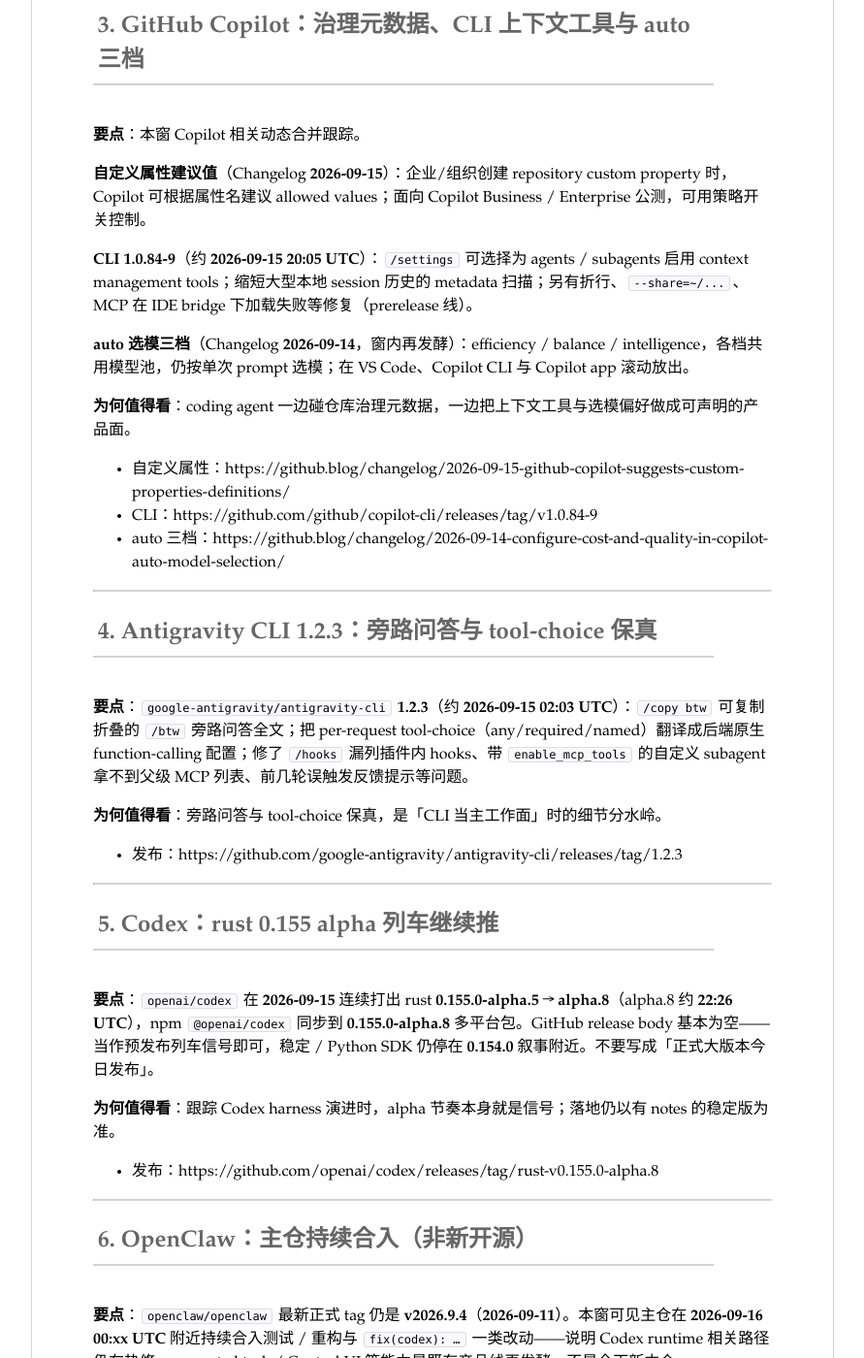
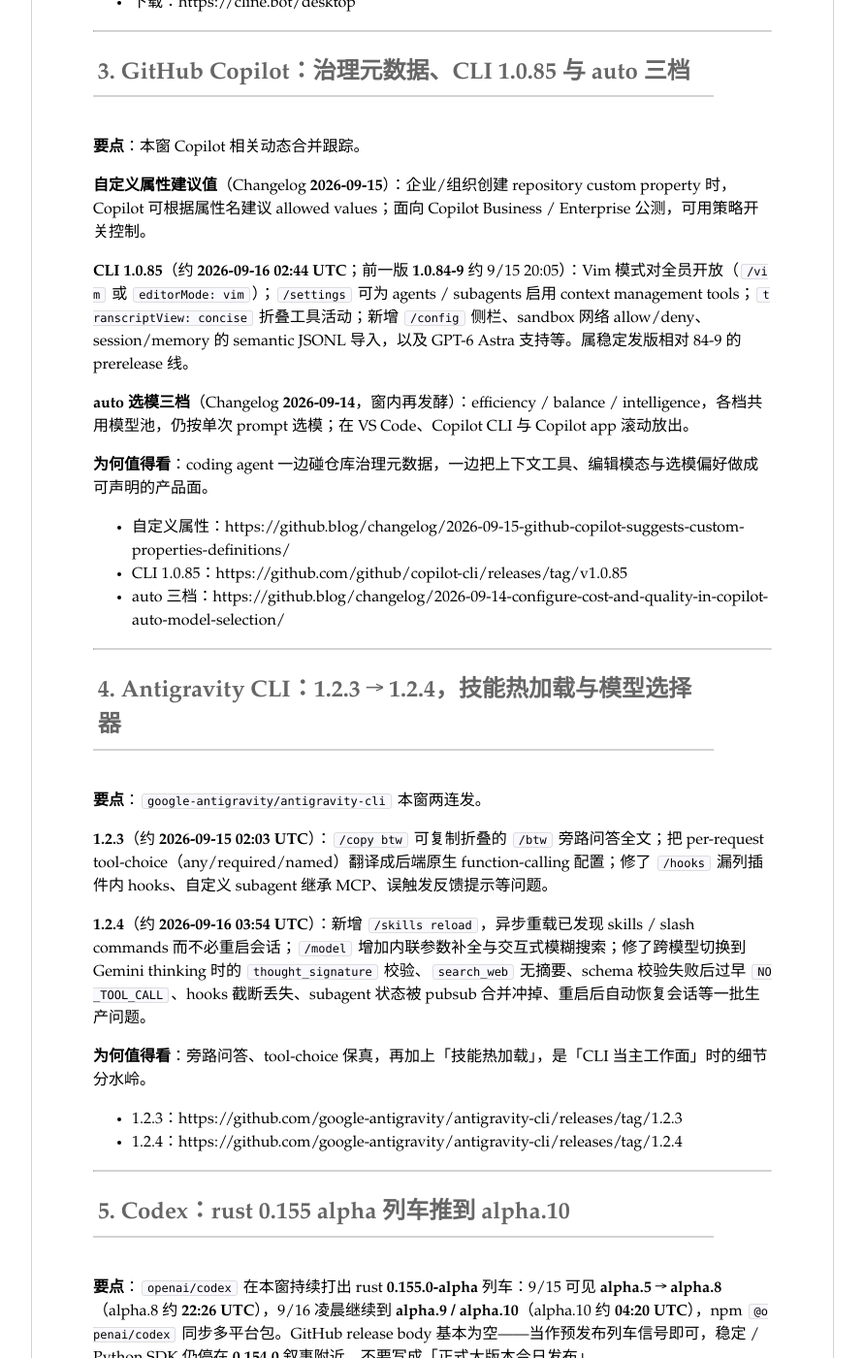
Before and after one commit to assertion/assertion.github.io, a Jekyll site: the page built from _posts/2026-09-16-ai-twitter-hots.md, in a window 1280 px wide and 1400 px high, scrolled down 1615 px. Shown: the whole window at 97% size, without its empty margins (194-1085 px from the left). Built offline with Jekyll 4.4.1, drawn with Linux system fonts in a browser that asks for light colours; Markdown is read by kramdown in place of the engine named in the settings; some of the changed text lies outside the part shown.

Commit message:
Supplement 2026-09-16 AI Twitter hots to ~10 products
Keep the six regrouped products; add Gemini CLI, Devin Desktop,
Factory Droid, and Graphify from the past-24h release window.
Lightly refresh Copilot / Antigravity / Codex with newer tags.

```diff
--- a/_posts/2026-09-16-ai-twitter-hots.md
+++ b/_posts/2026-09-16-ai-twitter-hots.md
@@ -2,8 +2,8 @@
 layout: post
 title: AI Twitter 热点 · 2026-09-16
 categories: AI
-description: 过去一天 AI coding / 模型 / 产品的高信号动态摘要（按产品合并）
-keywords: AI, Twitter, Claude Code, Cline, Copilot, Codex, Antigravity, OpenClaw
+description: 过去一天 AI coding / 模型 / 产品的高信号动态摘要（按产品合并，约 10 条）
+keywords: AI, Twitter, Claude Code, Cline, Copilot, Codex, Antigravity, OpenClaw, Gemini CLI, Devin, Factory, Graphify
 ---
 
 # AI Twitter/X 热点 Digest · 2026-09-16（周三）
@@ -13,9 +13,10 @@
 
 1. **Claude Code**：2.1.273 网关观测头、Remote Control fork，以及一长串生产修复。
 2. **Cline**：Desktop 0.0.28 + CLI 3.0.62 / SDK，桌面体验与 Plugins Hub、流式 / checkpoint 提速同线推进（Desktop 产品叙事自 9/14）。
-3. **GitHub Copilot**：自定义属性建议值、CLI 上下文管理工具开关、auto 选模三档（9/14 再发酵）一并跟踪。
-4. **Antigravity CLI 1.2.3**：`/copy btw`、tool-choice 保真与 hooks / MCP 修复。
-5. **Codex** rust 0.155 alpha 列车继续推；**OpenClaw** 主仓持续合入（非新开源）。
+3. **GitHub Copilot**：自定义属性建议值、CLI 1.0.85（Vim / 配置面）与 auto 选模三档一并跟踪。
+4. **Antigravity CLI**：1.2.3 → **1.2.4**（`/skills reload`、模型选择器模糊搜索）。
+5. **Codex** rust 0.155 alpha 列车推到 **alpha.10**；**OpenClaw** 主仓持续合入（非新开源）。
+6. 补充：**Gemini CLI 0.60.0**、**Devin Desktop 3.10.27**、**Factory Droid 0.219/0.220**、**Graphify 0.9.62**。
 
 ---
 
@@ -47,41 +48,46 @@
 
 ---
 
-## 3. GitHub Copilot：治理元数据、CLI 上下文工具与 auto 三档
+## 3. GitHub Copilot：治理元数据、CLI 1.0.85 与 auto 三档
 
 **要点**：本窗 Copilot 相关动态合并跟踪。
 
 **自定义属性建议值**（Changelog **2026-09-15**）：企业/组织创建 repository custom property 时，Copilot 可根据属性名建议 allowed values；面向 Copilot Business / Enterprise 公测，可用策略开关控制。
 
-**CLI 1.0.84-9**（约 **2026-09-15 20:05 UTC**）：`/settings` 可选择为 agents / subagents 启用 context management tools；缩短大型本地 session 历史的 metadata 扫描；另有折行、`--share=~/...`、MCP 在 IDE bridge 下加载失败等修复（prerelease 线）。
+**CLI 1.0.85**（约 **2026-09-16 02:44 UTC**；前一版 **1.0.84-9** 约 9/15 20:05）：Vim 模式对全员开放（`/vim` 或 `editorMode: vim`）；`/settings` 可为 agents / subagents 启用 context management tools；`transcriptView: concise` 折叠工具活动；新增 `/config` 侧栏、sandbox 网络 allow/deny、session/memory 的 semantic JSONL 导入，以及 GPT-6 Astra 支持等。属稳定发版相对 84-9 的 prerelease 线。
 
 **auto 选模三档**（Changelog **2026-09-14**，窗内再发酵）：efficiency / balance / intelligence，各档共用模型池，仍按单次 prompt 选模；在 VS Code、Copilot CLI 与 Copilot app 滚动放出。
 
-**为何值得看**：coding agent 一边碰仓库治理元数据，一边把上下文工具与选模偏好做成可声明的产品面。
+**为何值得看**：coding agent 一边碰仓库治理元数据，一边把上下文工具、编辑模态与选模偏好做成可声明的产品面。
 
 - 自定义属性：https://github.blog/changelog/2026-09-15-github-copilot-suggests-custom-properties-definitions/
-- CLI：https://github.com/github/copilot-cli/releases/tag/v1.0.84-9
+- CLI 1.0.85：https://github.com/github/copilot-cli/releases/tag/v1.0.85
 - auto 三档：https://github.blog/changelog/2026-09-14-configure-cost-and-quality-in-copilot-auto-model-selection/
 
 ---
 
-## 4. Antigravity CLI 1.2.3：旁路问答与 tool-choice 保真
+## 4. Antigravity CLI：1.2.3 → 1.2.4，技能热加载与模型选择器
 
-**要点**：`google-antigravity/antigravity-cli` **1.2.3**（约 **2026-09-15 02:03 UTC**）：`/copy btw` 可复制折叠的 `/btw` 旁路问答全文；把 per-request tool-choice（any/required/named）翻译成后端原生 function-calling 配置；修了 `/hooks` 漏列插件内 hooks、带 `enable_mcp_tools` 的自定义 subagent 拿不到父级 MCP 列表、前几轮误触发反馈提示等问题。
+**要点**：`google-antigravity/antigravity-cli` 本窗两连发。
 
-**为何值得看**：旁路问答与 tool-choice 保真，是「CLI 当主工作面」时的细节分水岭。
+**1.2.3**（约 **2026-09-15 02:03 UTC**）：`/copy btw` 可复制折叠的 `/btw` 旁路问答全文；把 per-request tool-choice（any/required/named）翻译成后端原生 function-calling 配置；修了 `/hooks` 漏列插件内 hooks、自定义 subagent 继承 MCP、误触发反馈提示等问题。
 
-- 发布：https://github.com/google-antigravity/antigravity-cli/releases/tag/1.2.3
+**1.2.4**（约 **2026-09-16 03:54 UTC**）：新增 `/skills reload`，异步重载已发现 skills / slash commands 而不必重启会话；`/model` 增加内联参数补全与交互式模糊搜索；修了跨模型切换到 Gemini thinking 时的 `thought_signature` 校验、`search_web` 无摘要、schema 校验失败后过早 `NO_TOOL_CALL`、hooks 截断丢失、subagent 状态被 pubsub 合并冲掉、重启后自动恢复会话等一批生产问题。
+
+**为何值得看**：旁路问答、tool-choice 保真，再加上「技能热加载」，是「CLI 当主工作面」时的细节分水岭。
+
+- 1.2.3：https://github.com/google-antigravity/antigravity-cli/releases/tag/1.2.3
+- 1.2.4：https://github.com/google-antigravity/antigravity-cli/releases/tag/1.2.4
 
 ---
 
-## 5. Codex：rust 0.155 alpha 列车继续推
+## 5. Codex：rust 0.155 alpha 列车推到 alpha.10
 
-**要点**：`openai/codex` 在 **2026-09-15** 连续打出 rust **0.155.0-alpha.5 → alpha.8**（alpha.8 约 **22:26 UTC**），npm `@openai/codex` 同步到 **0.155.0-alpha.8** 多平台包。GitHub release body 基本为空——当作预发布列车信号即可，稳定 / Python SDK 仍停在 **0.154.0** 叙事附近。不要写成「正式大版本今日发布」。
+**要点**：`openai/codex` 在本窗持续打出 rust **0.155.0-alpha** 列车：9/15 可见 **alpha.5 → alpha.8**（alpha.8 约 **22:26 UTC**），9/16 凌晨继续到 **alpha.9 / alpha.10**（alpha.10 约 **04:20 UTC**），npm `@openai/codex` 同步多平台包。GitHub release body 基本为空——当作预发布列车信号即可，稳定 / Python SDK 仍停在 **0.154.0** 叙事附近。不要写成「正式大版本今日发布」。
 
 **为何值得看**：跟踪 Codex harness 演进时，alpha 节奏本身就是信号；落地仍以有 notes 的稳定版为准。
 
-- 发布：https://github.com/openai/codex/releases/tag/rust-v0.155.0-alpha.8
+- 最新：https://github.com/openai/codex/releases/tag/rust-v0.155.0-alpha.10
 
 ---
 
@@ -92,3 +98,47 @@
 **为何值得看**：多 session 委派正在变成各家 harness 的默认动作，这条仓还在热着。
 
 - 仓库：https://github.com/openclaw/openclaw
+
+---
+
+## 7. Gemini CLI 0.60.0：扩展与沙箱边界继续加硬
+
+**要点**：`@google/gemini-cli` 正式版 **0.60.0**（约 **2026-09-15 20:31 UTC**；同日还有 **0.61.0-preview.0**）。本版主线是安全加固：web fetch 目的地校验与连接路由、MCP OAuth 按 RFC 9207 校验 issuer、扩展加载的路径边界、环境变量变更需同意并清理运行时敏感变量、系统配置路径所有权检查、macOS Seatbelt / 沙箱内临时目录与 settings 隔离、工具输出 envelope 溯源，以及去掉 chrome-devtools-mcp 里硬编码的 CrUX API key 等。相对上一稳定版 **0.59.0**（9/8），这是窗内最清晰的 Gemini CLI 产品信号。
+
+**为何值得看**：终端 agent 一旦能装扩展、拉网、改环境，边界与 provenance 就是能不能进企业默认允许列表的门槛。
+
+- 发布：https://github.com/google-gemini/gemini-cli/releases/tag/v0.60.0
+- npm：https://www.npmjs.com/package/@google/gemini-cli
+
+---
+
+## 8. Devin Desktop 3.10.27：拖入 composer、SSH 重连与 Fusion 更松
+
+**要点**：Cognition **Devin Desktop 3.10.27**（**2026-09-15**）：从资源管理器拖文件到 agent 面板、或把编辑器选区送进 chat，会再次正确进 composer；远程 SSH 会话在 reload / 重启后可直接打开，不再卡在 “session is locked by another process”；即便 Claude Fable 5.1 暂不可用，也可激活 **Devin Fusion**。相对 9/10 的 3.10.23，本窗是桌面体验与 Fusion 可用性的补强，不是 Fusion 首发（Fusion 叙事自 **2026-09-11** 博文已公开）。
+
+**为何值得看**：本地 / SSH 会话要天天用，拖放上下文与重连可靠性往往比又一个基准分数更决定留存；Fusion 则在继续放宽 lead 模型约束。
+
+- Havoptic 摘要：https://www.havoptic.com/r/windsurf-3.10.27
+- Fusion 博文（9/11）：https://cognition.com/blog/local-fusion
+
+---
+
+## 9. Factory Droid：0.219（9/15）与 0.220（9/16）双日发版
+
+**要点**：Factory **Droid CLI / Desktop** 本窗连续发版——**CLI 0.219.0 / Desktop 0.176.0**（**2026-09-15**）与 **CLI 0.220.0 / Desktop 0.177.0**（**2026-09-16**）。0.219 亮点包括：侧栏设置入口、组织可禁止 Local 桌面会话、Files 面板显示隐藏文件、可展开 session panes、Slack 按 handle 点名、子 agent 父会话 ID 进 API，以及一批 reconnect / 压缩 / 移动端钉选修复。0.220 则加了 Slack `!connect` 指引、附件超限后仍保持更快、聊天宽表折行、connectors 刷新时间戳与按需刷新（`R`），并修了促销码校验重试、跨窗口模板只开一台 computer、Azure AI Services 凭证兼容等。
+
+**为何值得看**：Agent-native IDE 的竞争已经落到「会话治理 + 协作通道（Slack）+ 连接器可观测」这些日常摩擦上。
+
+- Changelog：https://docs.factory.ai/changelog/release-notes
+- npm：https://www.npmjs.com/package/@factory/cli
+
+---
+
+## 10. Graphify 0.9.62：把仓库变成可查询知识图（非新开源）
+
+**要点**：`Graphify-Labs/graphify` **v0.9.62**（约 **2026-09-15 17:58 UTC**）继续强化「确定性 AST → 知识图」路线：Terraform 本地 `source` 模块调用解析到目录级实现节点；Ruby 隐式 self 调用沿继承链保守提升；Markdown 行内代码仅在唯一匹配时可引用符号；并修了若干假边 / 闭包归因 / 跨仓 C# 作用域问题。定位是给 Claude Code / Cursor / Codex / Gemini CLI 等用的 `/graphify` skill——主仓早已存在，本窗是功能发版，不是「今日刚开源」。
+
+**为何值得看**：在「再喂一坨向量库」之外，本地可解释的调用图正在变成 agent 上下文层的另一条默认选项。
+
+- 发布：https://github.com/Graphify-Labs/graphify/releases/tag/v0.9.62
+- 仓库：https://github.com/Graphify-Labs/graphify
```
